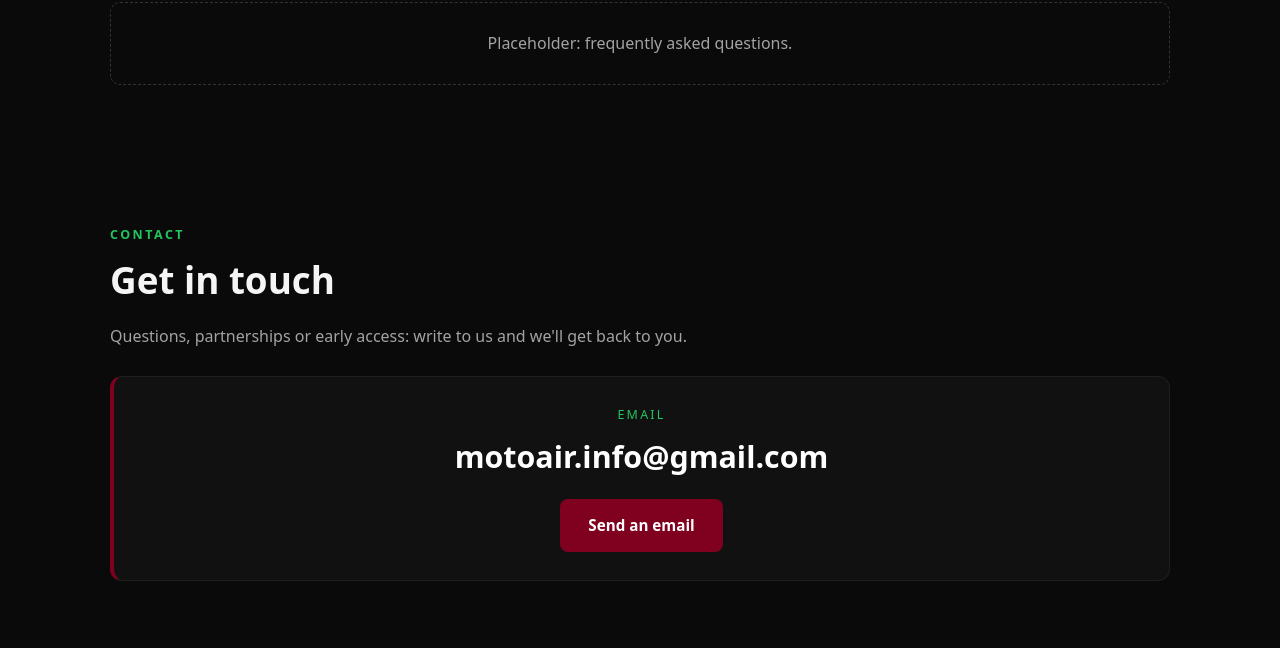
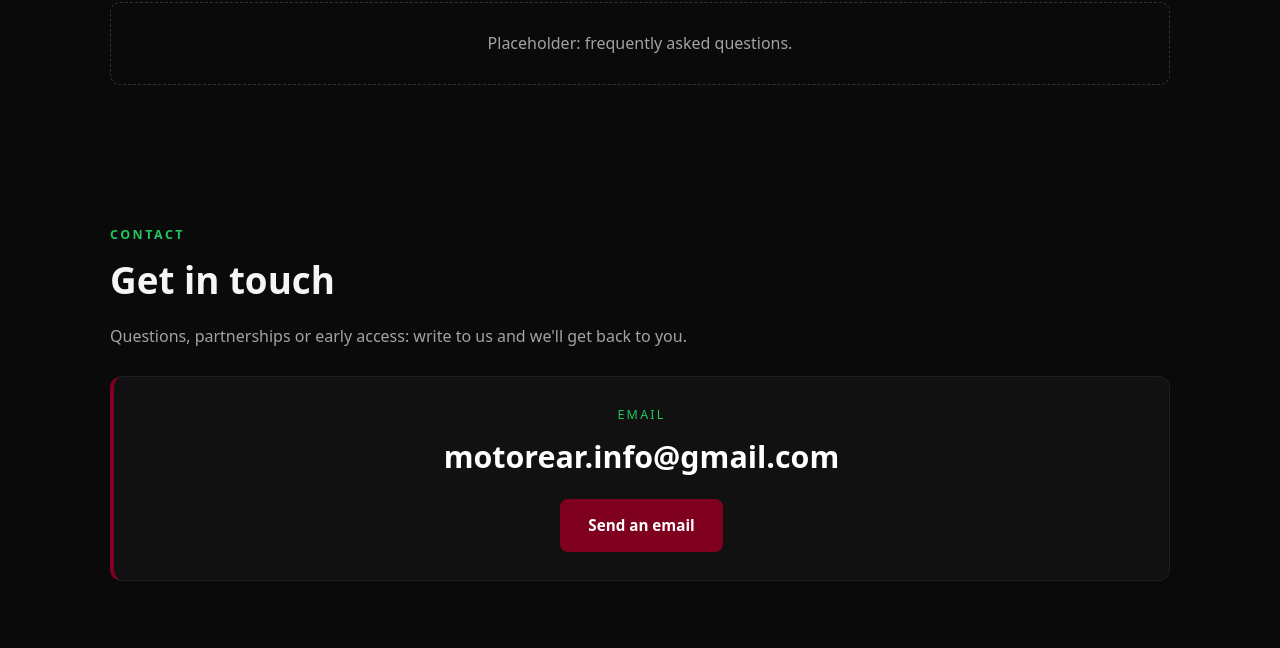
Before and after one commit to vstrechaisrael-netizen/motor-ear, a plain HTML site: page index.html in a window 1280 px wide. Shown: the part 6083-6731 px from the top of the page. Drawn offline with Linux system fonts and the light colour scheme.

Commit message:
Contact: back to motorear.info@gmail.com

```diff
--- a/index.html
+++ b/index.html
@@ -283,8 +283,8 @@ footer{border-top-color:var(--bordo)}
   <p class="lead">Questions, partnerships or early access: write to us and we'll get back to you.</p>
   <div class="mail-card">
     <div class="mail-label">Email</div>
-    <a class="mail" href="mailto:motoair.info@gmail.com">motoair.info@gmail.com</a>
-    <div><a class="btn btn-b" href="mailto:motoair.info@gmail.com" style="color:#fff">Send an email</a></div>
+    <a class="mail" href="mailto:motorear.info@gmail.com">motorear.info@gmail.com</a>
+    <div><a class="btn btn-b" href="mailto:motorear.info@gmail.com" style="color:#fff">Send an email</a></div>
   </div>
 </section>
 
```
